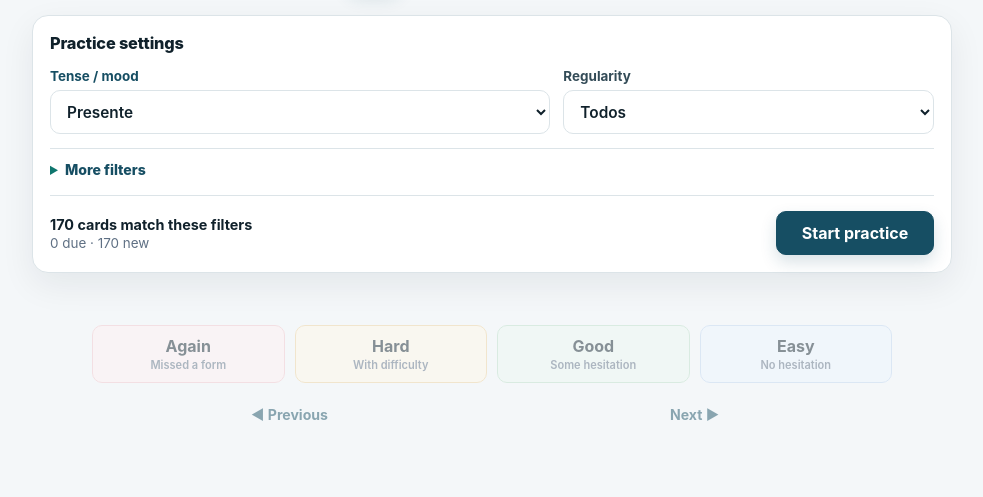
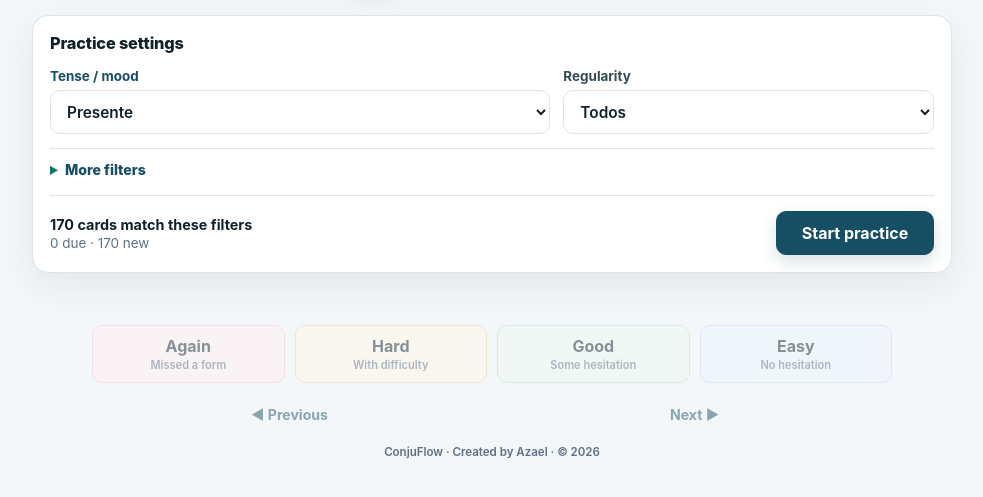
Before and after one commit to karloss-1/Conjuflow, a plain HTML site: page index.html in a window 1280 px wide. Shown: the part 91-588 px from the top of the page, without its empty margins (148-1131 px from the left). Drawn offline with Linux system fonts and the light colour scheme.

Commit message:
Add unobtrusive ConjuFlow authorship attribution

```diff
--- a/index.html
+++ b/index.html
@@ -121,6 +121,7 @@
       </div>
       <p id="status" class="status" role="status"></p>
     </section>
+    <footer class="attribution">ConjuFlow · Created by Azael · © 2026</footer>
   </main>
 
   <dialog id="helpDialog" class="help-dialog" aria-labelledby="helpTitle">
--- a/styles.css
+++ b/styles.css
@@ -587,6 +587,18 @@ button:disabled {
 
 /* Practice guidance and round progress */
 main { position: relative; }
+.attribution {
+  position: absolute;
+  right: 18px;
+  bottom: 4px;
+  left: 18px;
+  margin: 0;
+  color: var(--muted);
+  font-size: .72rem;
+  font-weight: 600;
+  line-height: 1.25;
+  text-align: center;
+}
 .app-header { max-width: calc(100% - 88px); }
 .help-button {
   position: absolute;
```
